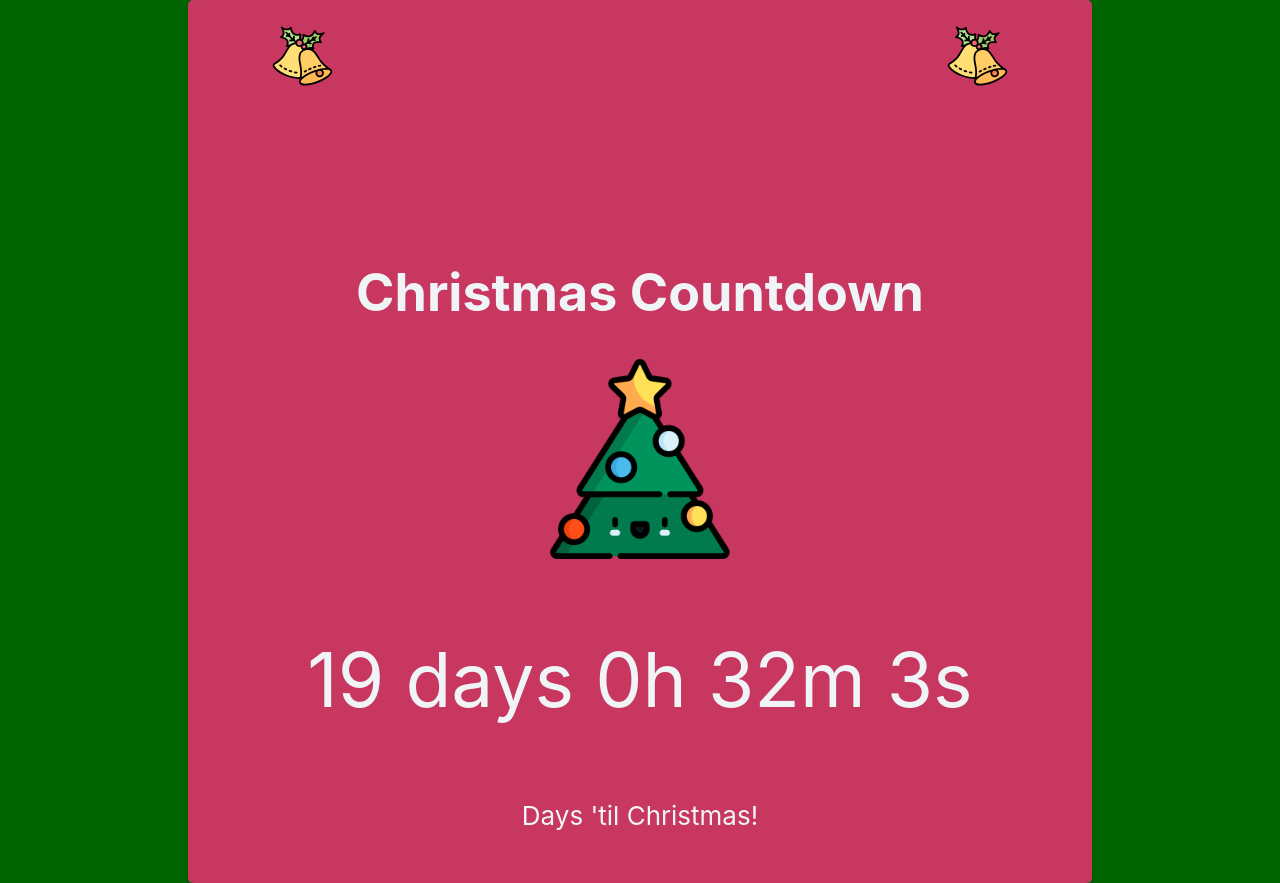
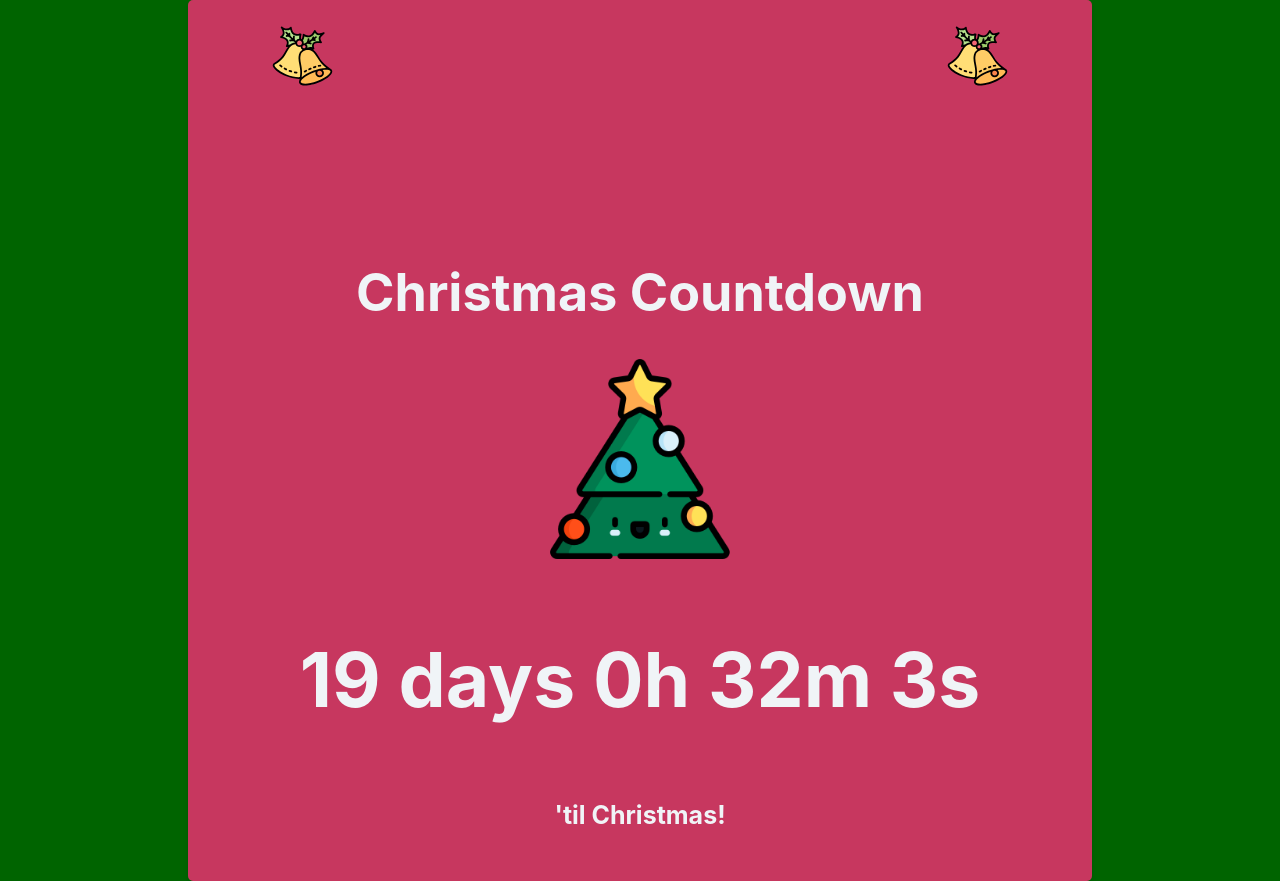
Before and after one commit to Saizeik/ChristmasCountdown, a React (Create React App) app: page / in a window 1280 px wide. Shown: the top 883 px of the page. Built offline with nearby package versions, Linux system fonts and the light colour scheme; a web font is replaced by a local one.

Commit message:
app rework update

```diff
--- a/src/App.js
+++ b/src/App.js
@@ -51,7 +51,7 @@ function App() {
           <main className="main">
             {getContent()}
             <p id="christmasCountdown"></p>
-            <p className="countdownText">Days 'til Christmas!</p>
+            <p className="countdownText">'til Christmas!</p>
           </main>
         </div>
       </header>
--- a/src/index.css
+++ b/src/index.css
@@ -33,6 +33,12 @@ code {
 
 #christmasCountdown {
   font-size: 75px;
+  font-weight:bold;
+}
+
+.countdownText{
+  font-size: 25px;
+  font-weight:bold;
 }
 
 .christmas-tree {
```
